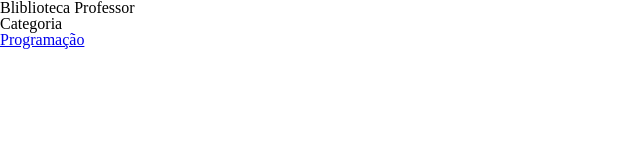
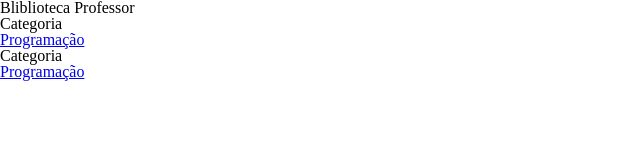
Before and after one commit to ricardoveiga18/ricardo2c2t, a plain HTML site: page index.html in a window 1280 px wide. Shown: the whole page, without its empty margins (0-640 px from the left). Drawn offline with Linux system fonts and the light colour scheme.

Commit message:
Update index.html

```diff
--- a/index.html
+++ b/index.html
@@ -20,6 +20,13 @@
                 <a href="#" class="lista-menu__link">Programação</a>
                 </li>
             </ul>
+            <ol class="lista-menu">
+                <li class="lista-menu__titulo">Categoria</li>
+                <li class="lista-menu__item">
+                <a href="#" class="lista-menu__link">Programação</a>
+                </li>
+            </ol>
+
 
 
 
```
